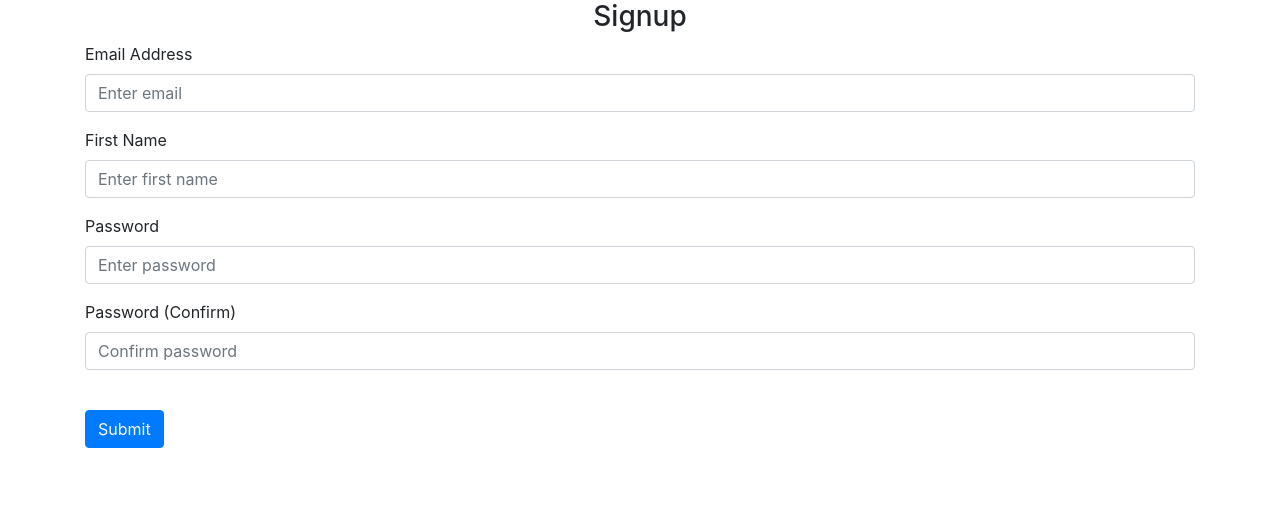
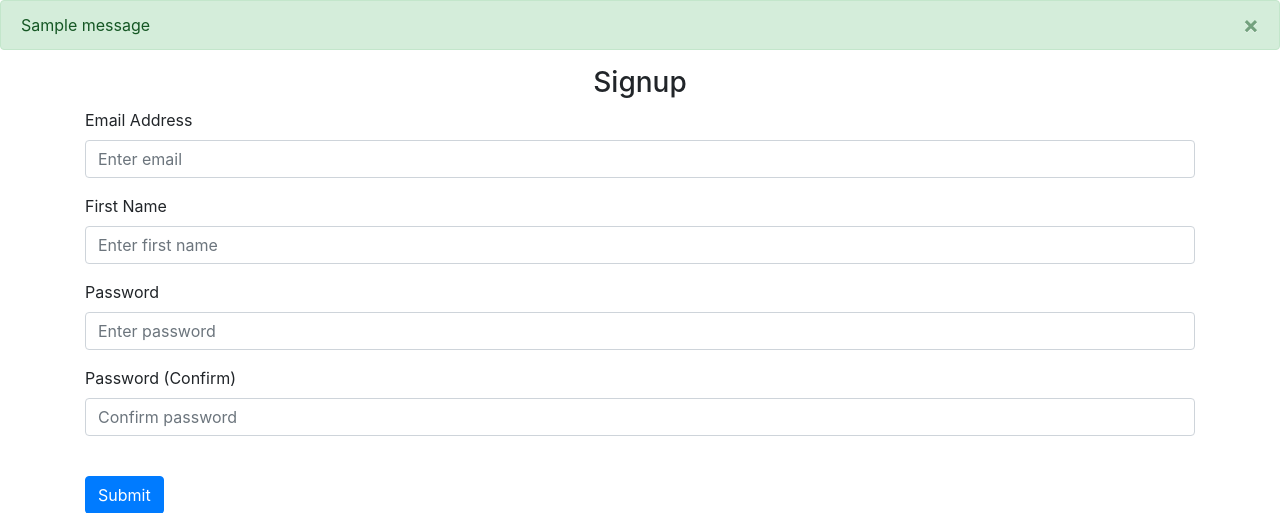
Before and after one commit to armando2002/first_flask_project, a Flask app: page /signup in a window 1280 px wide. Shown: the part 56-569 px from the top of the page. Run offline with Flask 2, Linux system fonts and the light colour scheme; one stand-in notice (Sample message) is shown; some libraries are stand-ins or nearby versions.

Commit message:
added flash error and success messages to UI

```diff
--- a/website/auth.py
+++ b/website/auth.py
@@ -1,12 +1,12 @@
 # file used to setup authentication routes
 
-from flask import Blueprint, render_template
+from flask import Blueprint, render_template, request, flash
 # set up an auth blueprint for flask app
 auth = Blueprint('auth', __name__)
 
 
-# define login
-@auth.route('/login')
+# define login and accept get/post requests
+@auth.route('/login', methods=['GET', 'POST'])
 def login():
     return render_template("login.html", boolean=False)
 
@@ -17,7 +17,26 @@ def logout():
     return "<p>logout</p>"
 
 
-# define signup
-@auth.route('/signup')
+# define signup and accept get/post requests
+@auth.route('/signup', methods=['GET', 'POST'])
 def signup():
+    if request.method == 'POST':
+        email = request.form.get('email')
+        firstName = request.form.get('firstName')
+        password1 = request.form.get('password1')
+        password2 = request.form.get('password2')
+        # use flash to show messages
+        if len(email) < 4:
+            flash('Email must be longer than 3 characters.', category='error')
+        elif len(firstName) < 2:
+            flash('First name must be longer than 1 character.', category='error')
+        elif password1 != password2:
+            flash('Passwords do not match.', category='error')
+        elif len(password1) < 7:
+            flash('Password must be at least 7 characters.', category='error')
+        else:
+            # add user to database
+            flash('Account created.', category='success')
+
+
     return render_template("signup.html")
--- a/website/templates/base.html
+++ b/website/templates/base.html
@@ -31,6 +31,29 @@
             </div>
         </div>
     </nav>
+    <!-- use jinja and flash to show error and success messages, add a button to close (uses bootstrap) -->
+    {% with messages = get_flashed_messages(with_categories=true) %}
+    {% if messages %}
+    {% for category, message in messages %}
+    {% if category == 'error'  %}
+        <div class="alert alert-danger alert-dismissible fade show" role="alert">
+        {{ message }}
+        <button type="button" class="close" data-dismiss="alert">
+            <span aria-hidden="true">&times;</span>
+        </button>
+        </div>
+        {% else %}
+        <div class="alert alert-success alert-dismissible fade show" role="alert">
+        {{ message }}
+        <button type="button" class="close" data-dismiss="alert">
+            <span aria-hidden="true">&times;</span>
+        </button>
+        </div>
+    {% endif %}
+    {% endfor %}
+    {% endif %}
+    {% endwith %}
+
     <div class="container">
         {% block content %}
         {% endblock %}
--- a/website/templates/signup.html
+++ b/website/templates/signup.html
@@ -18,7 +18,7 @@
     </div>
     <div class="form-group">
         <label for="password2">Password (Confirm)</label>
-        <input type="password2" class="form-control" id="password2" name="password2"
+        <input type="password" class="form-control" id="password2" name="password2"
                placeholder="Confirm password"/>
     </div>
     <br />
```
